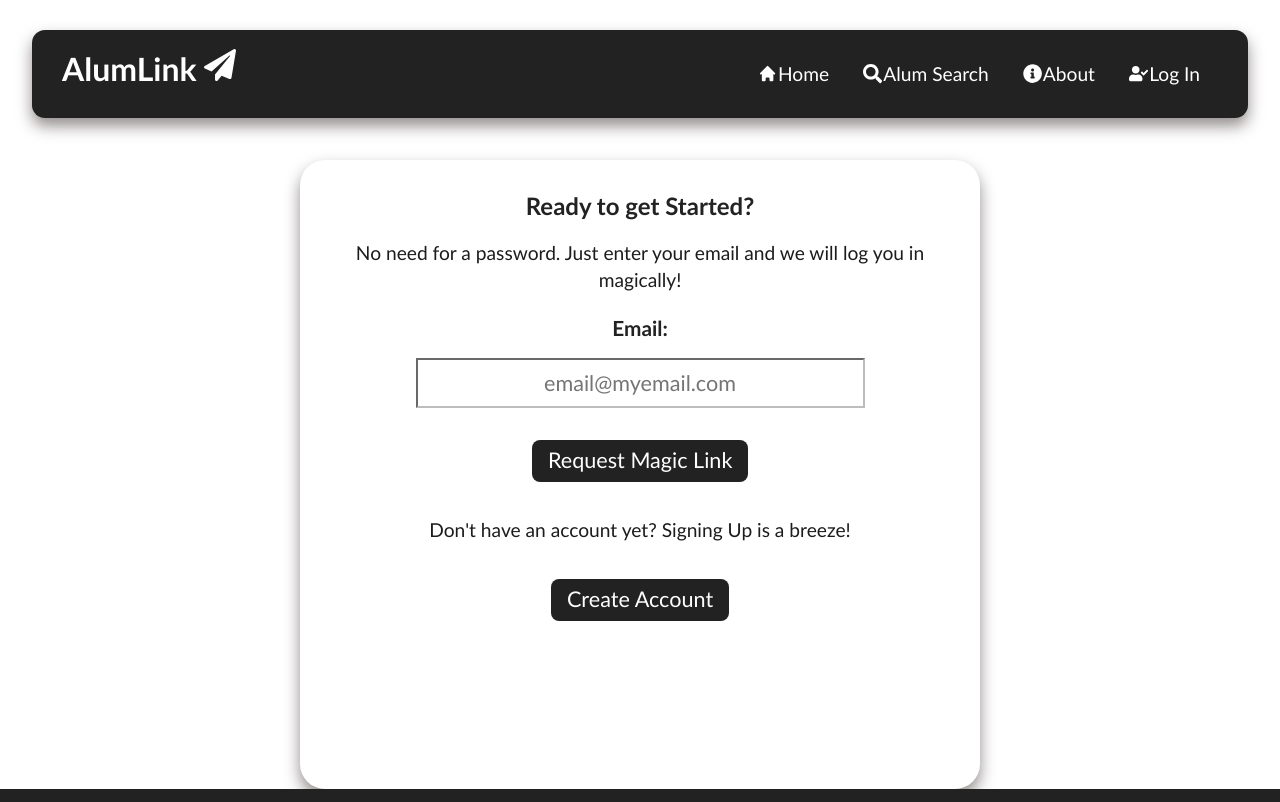
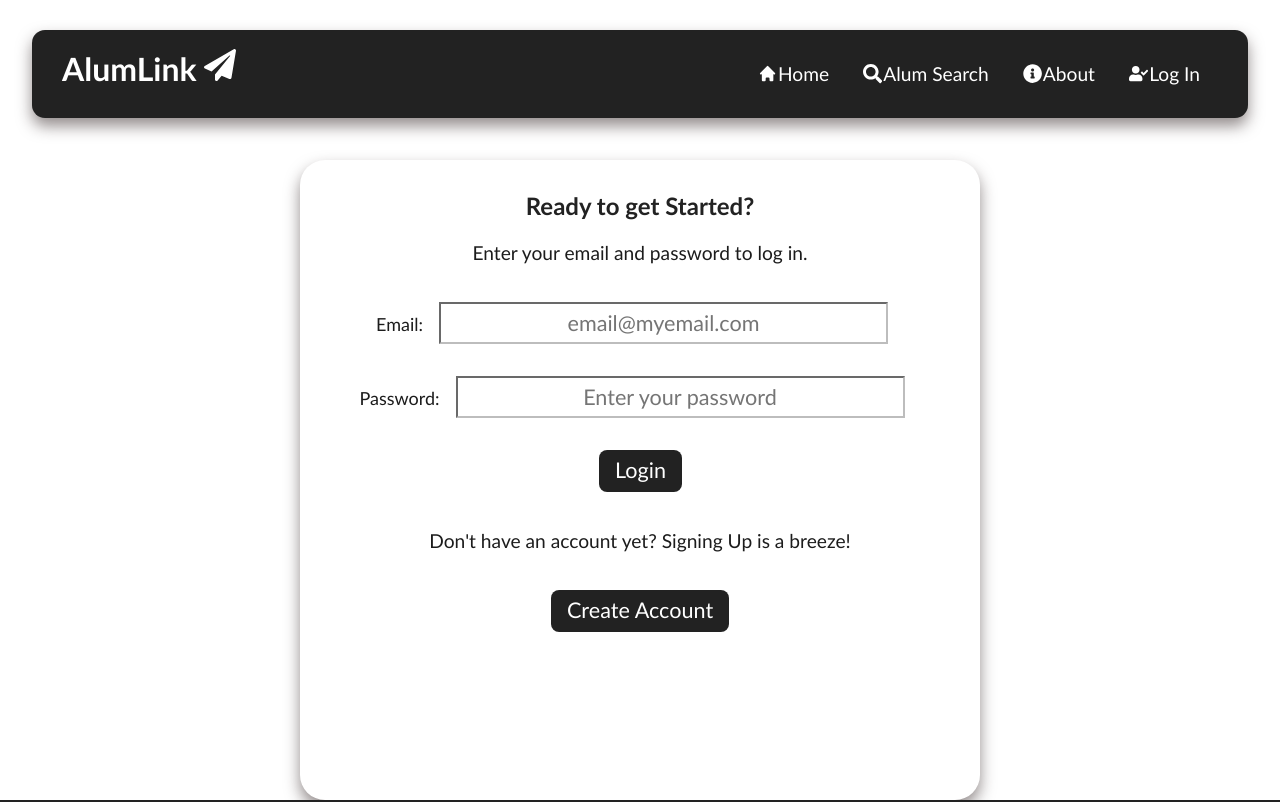
Before and after one commit to CUNYTechPrep/AlumLink, a React (Create React App) app in the folder client/: page /login in a window 1280 px wide. Shown: the top 802 px of the page. Built offline with nearby package versions, Linux system fonts and the light colour scheme.

Commit message:
adding sign up & login pages and authentication service

```diff
--- a/client/src/App.js
+++ b/client/src/App.js
@@ -3,6 +3,7 @@ import { BrowserRouter as Router, Route, Routes } from 'react-router-dom';
 import HomePage from './pages/Home';
 import LoginPage from './pages/Login';
 import AboutPage from './pages/About';
+import SignupPage from './pages/Signup';
 import AlumDirectoryPage from './pages/AlumDirectory';
 import UserProfilePage from './pages/UserProfile.js';
 import './App.css';
@@ -16,6 +17,7 @@ function App() {
                <Route path="/directory" element={<AlumDirectoryPage />} />
                <Route path="/profile/:id" element={<UserProfilePage />} />
                <Route path="/login" element={<LoginPage />} />
+               <Route path="/signup" element={< SignupPage />} />
                <Route path="/about" element={<AboutPage />} />
            </Routes>
        </Router>
--- a/client/src/pages/Login.js
+++ b/client/src/pages/Login.js
@@ -1,52 +1,66 @@
-import React from "react";
+import React, { useState } from "react";
+import { useNavigate, Link } from "react-router-dom";
+import Auth from "../services/auth";
 import "./LoginStyles.css";
 import Layout from "../components/Layout";
 import Button from "../components/Button";
 
 function Login() {
-  const handleClick = () => {
-    // this is where we will put what happens for each button click
-  };
-  const handleClick2 = () => {
-    // this is where we will put what happens for each button click
+  const [RE_email, setEmail] = useState("");
+  const [password, setPassword] = useState("");
+  const navigate = useNavigate();
+
+  const handleLogin = async (event) => {
+    event.preventDefault();
+    try {
+      await Auth.authenticate(RE_email, password);
+      navigate("/");
+    } catch (error) {
+      alert(
+        "Login failed: " +
+          (error.response ? error.response.data.message : error.message)
+      );
+    }
   };
 
   return (
-    <>
     <Layout>
-        <div className="login-form">
-          <div className="">
+      <form className="login-form" onSubmit={handleLogin}>
         <h1>Ready to get Started?</h1>
-            <p>
-              No need for a password. Just enter your email and we will log you
-              in magically!
-            </p>
+        <p>Enter your email and password to log in.</p>
+
+        <div className="email-box">
+          <label htmlFor="input-email">Email:</label>
+          <input
+            type="email"
+            id="input-email"
+            placeholder="email@myemail.com"
+            value={RE_email}
+            onChange={(e) => setEmail(e.target.value)}
+          />
         </div>
 
-          <div className="email-box">
-            <label className="label-email" htmlFor="input-email">
-              Email:
-            </label>
+        <div className="password-box">
+          <label htmlFor="input-password">Password:</label>
           <input
-              className="email-style"
-              type="email"
-              name="input-email"
-              id="input-email"
-              placeholder="email@myemail.com"
+            type="password"
+            id="input-password"
+            placeholder="Enter your password"
+            value={password}
+            onChange={(e) => setPassword(e.target.value)}
           />
         </div>
 
         <div className="btn-div">
-            <Button text="Request Magic Link" onClick={handleClick} />
+          <Button type="submit" text="Login" />
         </div>
 
-          <div>
         <p>Don't have an account yet? Signing Up is a breeze!</p>
-            <Button text="Create Account" onClick={handleClick2} />
-          </div>
-        </div>
+        <Link to="/signup">
+          <Button text="Create Account" />
+        </Link>
+      </form>
     </Layout>
-    </>
   );
 }
 
--- a/client/src/pages/LoginStyles.css
+++ b/client/src/pages/LoginStyles.css
@@ -129,7 +129,8 @@ html {
     border-color: rgb(189, 189, 189);
   }
 
-  .label-email {
+  .label-email,
+  .label-password {
     color: #222;
     font-weight: 600;
     font-size: 1.3rem;
@@ -163,7 +164,7 @@ html {
   @media (min-width: 48rem) {
     input {
       margin: 1rem;
-      padding: 0.5rem 5.5rem;
+      padding: 0.25rem 5.5rem;
       border-radius: 0.375em;
       font-size: 1.2em;
       font-weight: 500;
--- /dev/null
+++ b/client/src/pages/SignUpStyles.css
@@ -0,0 +1,69 @@
+html {
+    -webkit-font-smoothing: antialiased;
+    -moz-osx-font-smoothing: grayscale;
+}
+
+body {
+    background-color: hsl(0, 0%, 100%);
+    font-family: Optima;
+    color: hsl(0, 0%, 11%);
+    font-size: 1.125rem; /* 18px /
+    line-height: 1.4;
+}
+
+h1, h2, h3, h4 {
+    line-height: 1.2;
+    color: #222;
+    font-weight: 700;
+}
+
+h1 {
+    font-size: 2rem; / 40px /
+}
+
+p {
+    font-size: 1.2rem;
+    margin: 1.2rem;
+}
+
+button, input, textarea, select {
+    background-color: transparent;
+    border-radius: 0;
+    color: inherit;
+    line-height: inherit;
+    -webkit-appearance: none;
+    appearance: none;
+}
+
+a {
+    color: hsl(0, 0%, 49%);
+}
+
+.signup-form {
+    position: relative;
+    margin-top: 10rem;
+    background-color: rgb(255, 255, 255);
+    margin-left: 1rem;
+    margin-right: 1rem;
+}
+
+.btn {
+    / ... (Same as in the original CSS) ... /
+}
+
+input {
+    / ... (Same as in the original CSS) ... */
+}
+
+.label-email, .label-password, .label-firstname, .label-lastname {
+    color: #222;
+    font-weight: 600;
+    font-size: 1.3rem;
+    display: block;
+}
+
+.firstname-style, .lastname-style, .email-style {
+    color: #222;
+    font-family: Optima;
+    font-weight: 500;
+}
--- /dev/null
+++ b/client/src/pages/Signup.js
@@ -0,0 +1,112 @@
+import React, { useState } from "react";
+import { useNavigate } from "react-router-dom";
+import "./SignUpStyles.css";
+import Layout from "../components/Layout";
+import Button from "../components/Button";
+import axios from "axios";
+
+function Signup() {
+  const [first_name, setFirstName] = useState("");
+  const [last_name, setLastName] = useState("");
+  const [RE_email, setEmail] = useState("");
+  const [password, setPassword] = useState("");
+  const navigate = useNavigate();
+
+  const handleSignup = async (event) => {
+    event.preventDefault();
+    try {
+      const response = await axios.post(
+        "http://localhost:8080/api/auth/signup",
+        {
+          first_name: first_name, // Match the keys with your backend expectations
+          last_name: last_name,
+          RE_email: RE_email,
+          password: password,
+        }
+      );
+
+      console.log("Signup successful", response.data);
+      navigate("/login");
+    } catch (error) {
+      alert(
+        "Signup failed: " +
+          (error.response ? error.response.data.message : error.message)
+      );
+    }
+  };
+
+  return (
+    <>
+      <Layout>
+        <form className="signup-form" onSubmit={handleSignup}>
+          <div>
+            <h1>Join Us Today!</h1>
+            <p>Fill in the details below to create your account.</p>
+          </div>
+
+          <div className="name-box">
+            <label className="label-firstname" htmlFor="input-firstname">
+              First Name:
+            </label>
+            <input
+              className="firstname-style"
+              type="text"
+              id="input-firstname"
+              placeholder="Enter your first name"
+              value={first_name}
+              onChange={(e) => setFirstName(e.target.value)}
+            />
+          </div>
+
+          <div className="name-box">
+            <label className="label-lastname" htmlFor="input-lastname">
+              Last Name:
+            </label>
+            <input
+              className="lastname-style"
+              type="text"
+              id="input-lastname"
+              placeholder="Enter your last name"
+              value={last_name}
+              onChange={(e) => setLastName(e.target.value)}
+            />
+          </div>
+
+          <div className="email-box">
+            <label className="label-email" htmlFor="input-email">
+              Email:
+            </label>
+            <input
+              className="email-style"
+              type="email"
+              id="input-email"
+              placeholder="email@myemail.com"
+              value={RE_email}
+              onChange={(e) => setEmail(e.target.value)}
+            />
+          </div>
+
+          <div className="password-box">
+            <label className="label-password" htmlFor="input-password">
+              Password:
+            </label>
+            <input
+              className="password-style"
+              type="password"
+              id="input-password"
+              placeholder="Create a password"
+              value={password}
+              onChange={(e) => setPassword(e.target.value)}
+            />
+          </div>
+
+          <div className="btn-div">
+            <Button type="submit" text="Create Account" />
+          </div>
+        </form>
+      </Layout>
+    </>
+  );
+}
+
+export default Signup;
--- /dev/null
+++ b/client/src/services/auth.js
@@ -0,0 +1,53 @@
+// This service object was adapted from here:
+//  https://tylermcginnis.com/react-router-protected-routes-authentication/
+//
+// This version was modified to use real authentication implemented
+// in the backend api. It was also modified to return promises instead
+// of using callbacks `cb`.
+
+const Auth = {
+  isAuthenticated: false,
+async authenticate(RE_email, password) {
+    try {
+        const response = await fetch("http://localhost:8080/api/auth/login", {
+            method: "POST",
+            body: JSON.stringify({ RE_email, password }),
+            headers: {
+                "Content-Type": "application/json",
+            },
+        });
+
+        if (!response.ok) {
+            throw new Error("Login Failed");
+        }
+
+        const body = await response.json();
+        this.isAuthenticated = true;
+        return body;
+    } catch (error) {
+        console.error(error);
+        throw error;
+    }
+},
+  signout(cb) {
+    return fetch("/api/auth/logout", {
+      method: "POST",
+      headers: {
+        "Content-Type": "application/json",
+      },
+    })
+      .then((response) => {
+        if (!response.ok) {
+          throw new Error("Logout Failed");
+        }
+
+        return response.json();
+      })
+      .then((body) => {
+        this.isAuthenticated = false;
+        return body;
+      });
+  },
+};
+
+export default Auth;
```
Also changed, not shown: client/src/pages/UserProfile.js (+0 -9 lines). Lines whose indentation alone changed are shown as unchanged.
